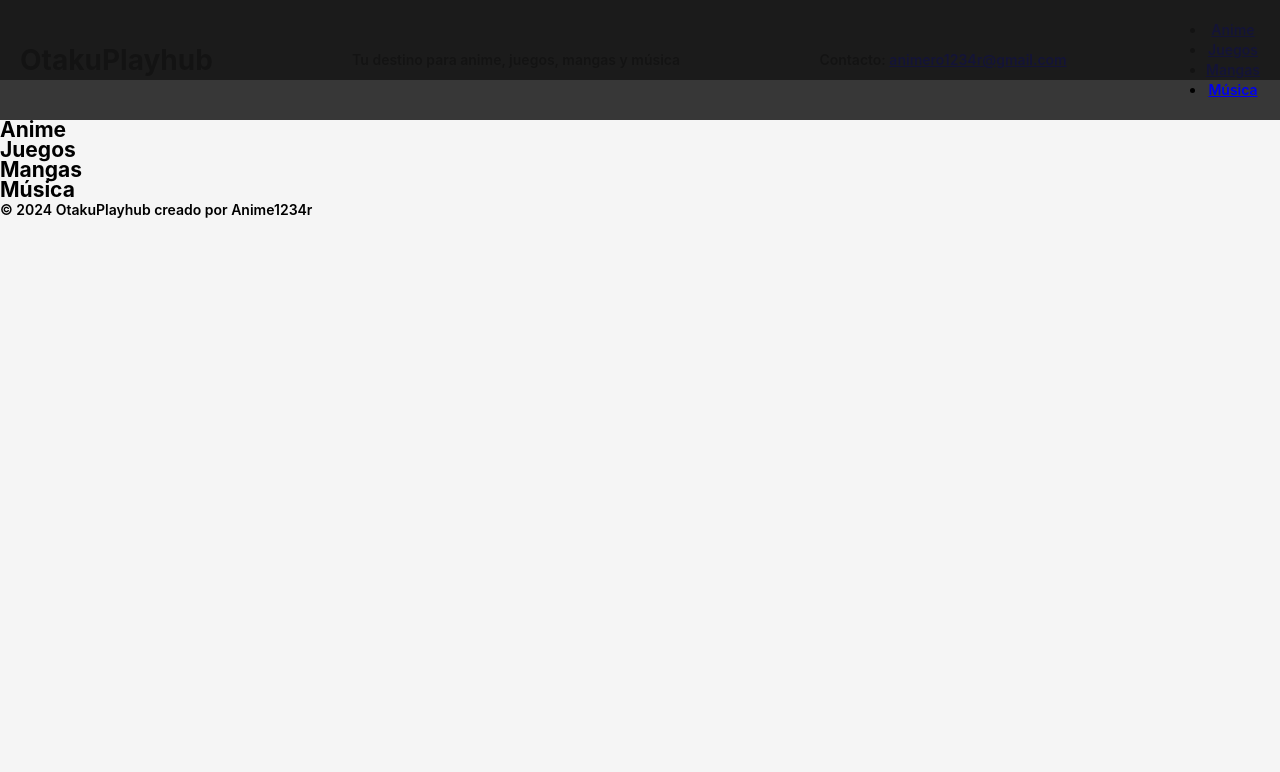
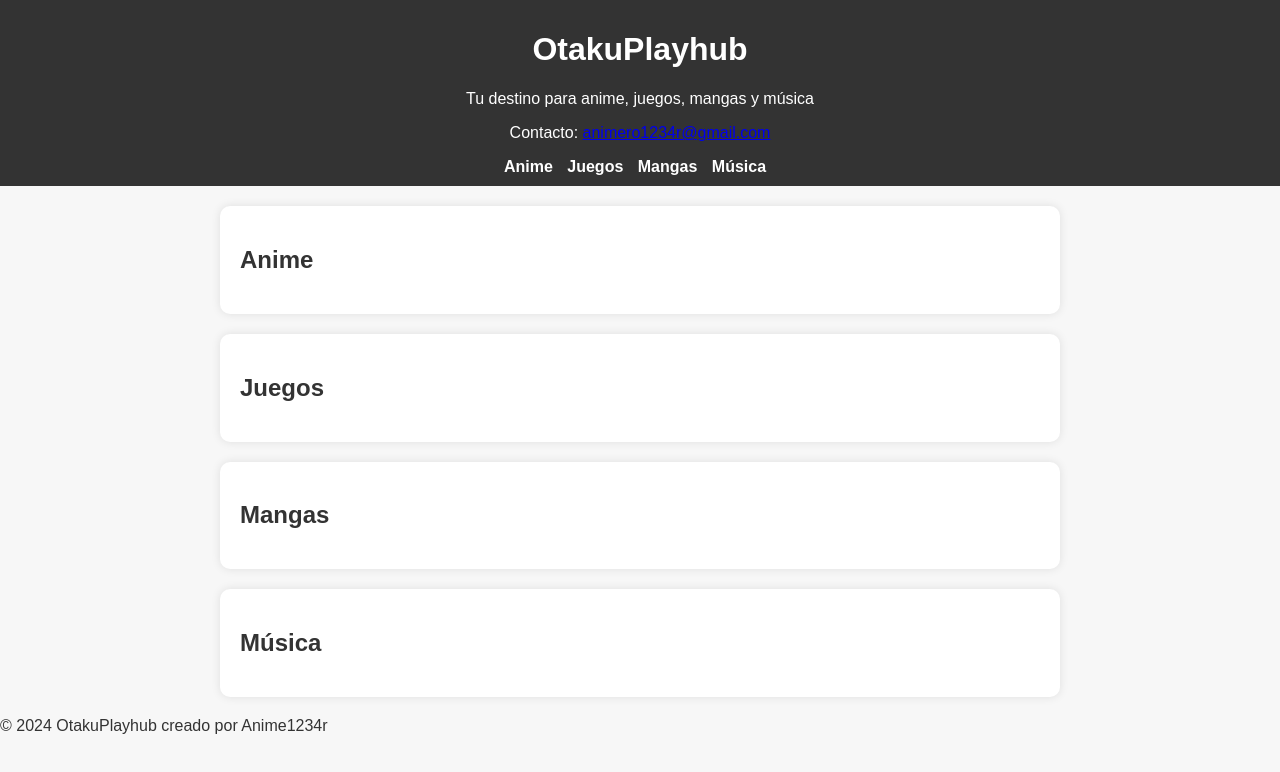
Before and after one commit to anime1234r/web, a plain HTML site: page index.html in a window 1280 px wide. Drawn offline with Linux system fonts and the light colour scheme.

Commit message:
Update styles.css

```diff
--- a/styles.css
+++ b/styles.css
@@ -1,77 +1,81 @@
-/* Resto de los estilos */
-
-/* Carrusel de Imágenes */
-.carousel {
-    width: 100%;
-    overflow: hidden;
+body {
+    background-color: #f7f7f7;
+    font-family: 'Arial', sans-serif;
+    margin: 0;
+    padding: 0;
+    color: #333;
 }
 
-.carousel img {
-    width: 100%;
-    height: auto;
-    display: block;
+header {
+    background-color: #333;
+    color: #fff;
+    padding: 10px;
+    text-align: center;
 }
 
-/* Estilos para el encabezado */
-header {
-    background-color: #171717d9;
-    color: rgba(115,115,115,var(--un-text-opacity));
-    text-align: center;
-    padding: 20px;
-    display: flex;
-    justify-content: space-between;
-    align-items: center;
-    height: 5rem;
-    border-bottom: 1px solid rgba(38,38,38,var(--un-border-bottom-opacity));
-    font-size: .875rem;
-    line-height: 1.25rem;
-    font-weight: 600;
-    position: relative;
-}
-
-header:before {
-    content: "";
-    position: absolute;
-    left: 0;
-    right: 0;
-    top: 0;
-    z-index: 40;
-    height: 5rem;
-    border-bottom: 1px solid rgba(38,38,38,var(--un-border-bottom-opacity));
-    background-color: #171717d9;
-}
-
-/* Ajustes generales */
-body, h1, h2, p, ul, li {
+nav ul {
+    list-style-type: none;
     margin: 0;
     padding: 0;
 }
 
-body {
-    font-family: Inter, sans-serif;
-    background-color: #f5f5f5;
-    -webkit-text-size-adjust: 100%;
-    tab-size: 4;
-    --xyz-keyframes-default: none;
-    --xyz-ease-default: ease;
-    --xyz-duration-default: .5s;
-    --xyz-delay-default: 0s;
-    --xyz-stagger-default: .25s;
-    --xyz-iterate-default: 1;
-    --xyz-direction-default: normal;
-    --xyz-out-direction-default: reverse;
-    --xyz-origin-default: center;
-    --xyz-opacity-default: 1;
-    --xyz-perspective-default: var(--xyz-perspective-none);
-    --xyz-translate-default: 25%;
-    --xyz-translate-z-default: 300px;
-    --xyz-rotate-default: .25turn;
-    --xyz-scale-default: .5;
-    --xyz-skew-default: 30deg;
-    --xyz-perspective-none: none;
-    font-size: .875rem;
-    line-height: 1.25rem;
-    font-weight: 600;
+nav li {
+    display: inline;
+    margin-right: 10px;
 }
 
+nav a {
+    text-decoration: none;
+    color: #fff;
+    font-weight: bold;
+}
+
+section {
+    max-width: 800px;
+    margin: 20px auto;
+    padding: 20px;
+    background-color: #fff;
+    border-radius: 10px;
+    box-shadow: 0 0 10px rgba(0, 0, 0, 0.1);
+}
+
+form {
+    max-width: 400px;
+    margin: 0 auto;
+    padding: 20px;
+    border-radius: 10px;
+    box-shadow: 0 0 10px rgba(0, 0, 0, 0.1);
+    text-align: center;
+}
+
+label {
+    display: block;
+    margin-bottom: 10px;
+    color: #555;
+}
+
+input,
+textarea {
+    width: 100%;
+    padding: 10px;
+    margin-bottom: 10px;
+    border: 1px solid #ccc;
+    border-radius: 5px;
+    box-sizing: border-box;
+}
+
+button {
+    background-color: #3498db;
+    color: #fff;
+    padding: 10px 15px;
+    border: none;
+    border-radius: 5px;
+    cursor: pointer;
+}
+
+button:hover {
+    background-color: #207bb5;
+}
+
+
 /* ... (resto de los estilos) */
```
